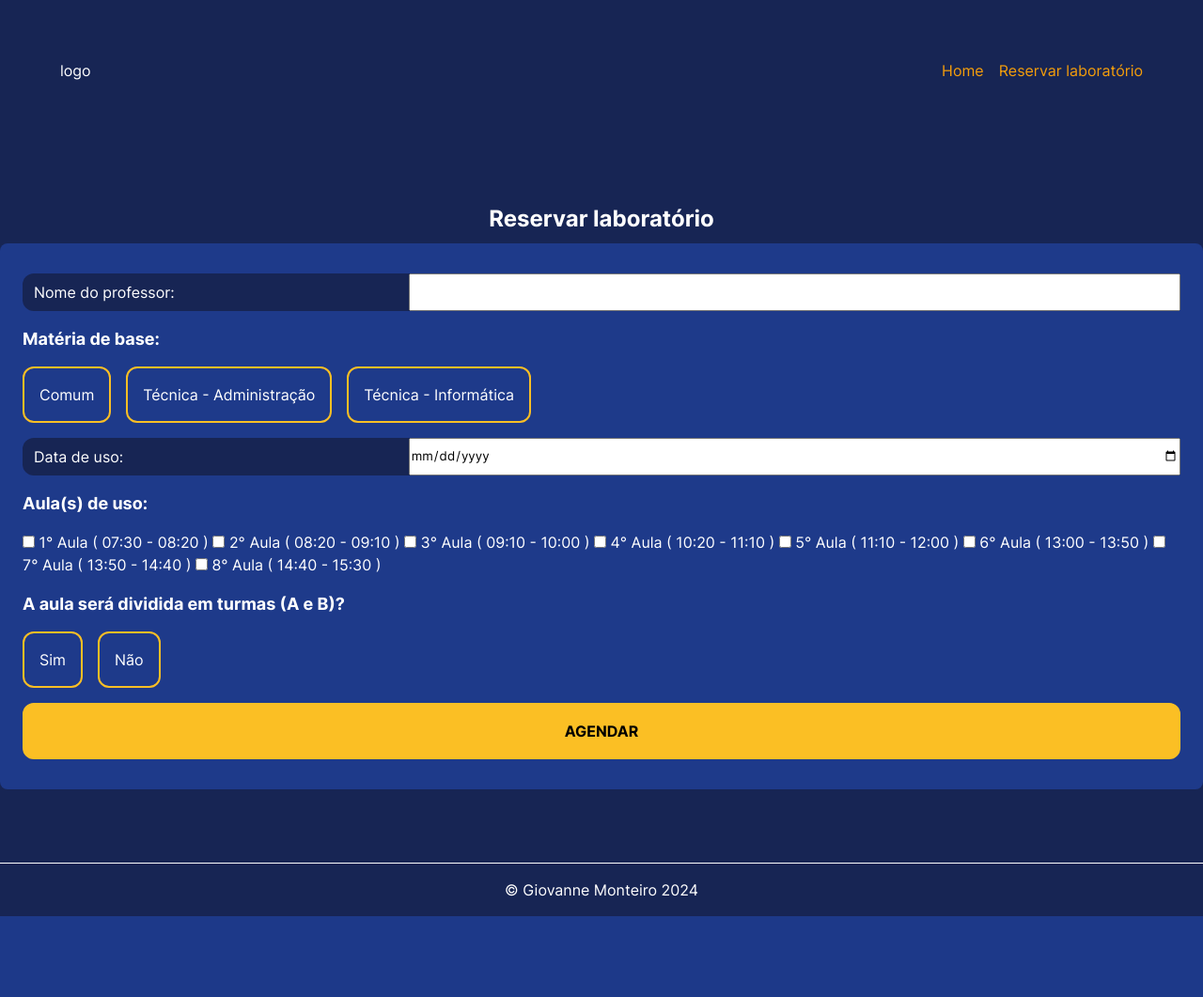
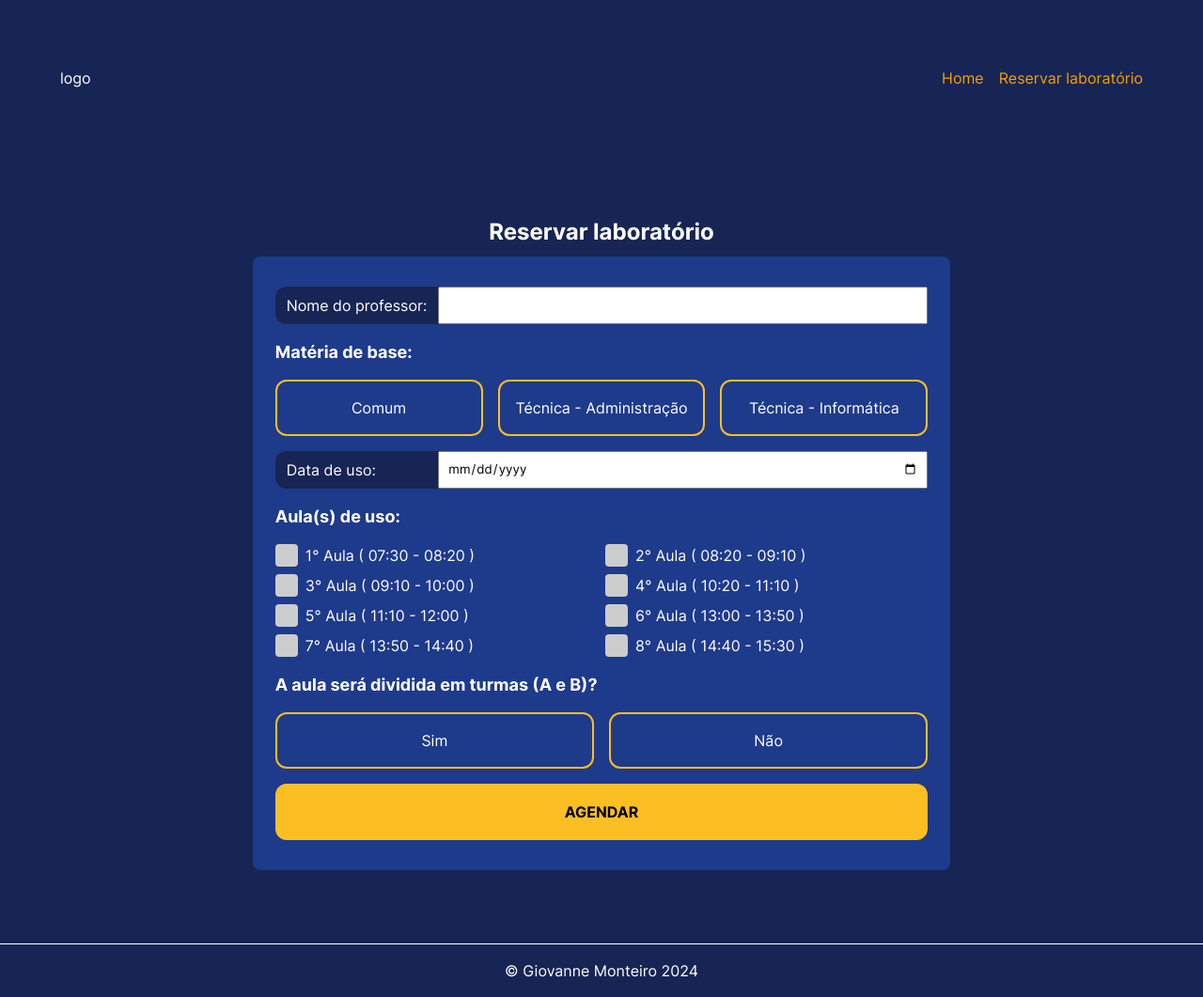
Before and after one commit to Gmmbr10/reservaLab, a PHP site: page /reservar.php in a window 1280 px wide. Shown: the whole page at 94% size. Before the commit the page ends 975 px from the top, so only its background shows below. Run offline with PHP 8.4, Linux system fonts and the light colour scheme.

Commit message:
atualizando estilo do formulário

```diff
--- a/src/style/style.css
+++ b/src/style/style.css
@@ -19,6 +19,7 @@
     --secondary-hover: #f59e0b;
     --black: #222;
     --white: #fff;
+    --gray: #ccc;
 }
 
 body {
@@ -121,13 +122,22 @@ main>section {
 .input {
     width: 100%;
     display: grid;
-    grid-template-columns: 1fr 2fr;
+    grid-template-columns: 1fr 3fr;
     border-radius: 12px;
     background-color: var(--primary-hover);
 }
 
 .input label{
     padding: 8px 12px;
+}
+
+input[type="text"],input[type="date"] {
+    padding: 0 0.5rem;
+}
+
+.input-checkbox {
+    display: grid;
+    grid-template-columns: repeat(2, 1fr);
 }
 
 .input-select {
@@ -150,6 +160,7 @@ main>section {
     border-radius: 12px;
     padding: 1rem;
     display: flex;
+    justify-content: center;
     align-items : center;
 }
 
@@ -177,6 +188,46 @@ main>section {
 .input-select input[type="radio"]:checked + label {
     background-color: var(--secondary);
     color: var(--black);
+    font-weight: bold;
+}
+
+.input-checkbox label {
+  cursor: pointer;
+  display: flex;
+  align-items: center;
+  gap: 8px;
+}
+
+.input-checkbox input[type="checkbox"] {
+  appearance: none;
+  -webkit-appearance: none;
+  width: 24px;
+  height: 24px;
+  background-color: var(--gray);
+  border-radius: 4px;
+  display: grid;
+  place-items: center;
+  position: relative;
+}
+
+.input-checkbox input[type="checkbox"]:before {
+  content: "";
+  position: relative;
+  top: -1px;
+  width: 5px;
+  height: 13px;
+  rotate: 45deg;
+}
+
+.input-checkbox input[type="checkbox"]:checked {
+  background-color: var(--secondary);
+}
+
+.input-checkbox input[type="checkbox"]:checked:before {
+  border: 3px solid var(--white);
+  border-left: none;
+  border-top: none;
+  border-color: var(--primary);
 }
 
 /*.input-select input[type="radio"]:checked + label:before {
@@ -238,6 +289,16 @@ main>section {
     color: var(--white);
 }
 
+.col-2 {
+    display: grid;
+    grid-template-columns: repeat(2, 1fr);
+}
+
+.col-3 {
+    display: grid;
+    grid-template-columns: repeat(3, 1fr);
+}
+
 footer {
     width: 100%;
     margin-top: 14px;
```
